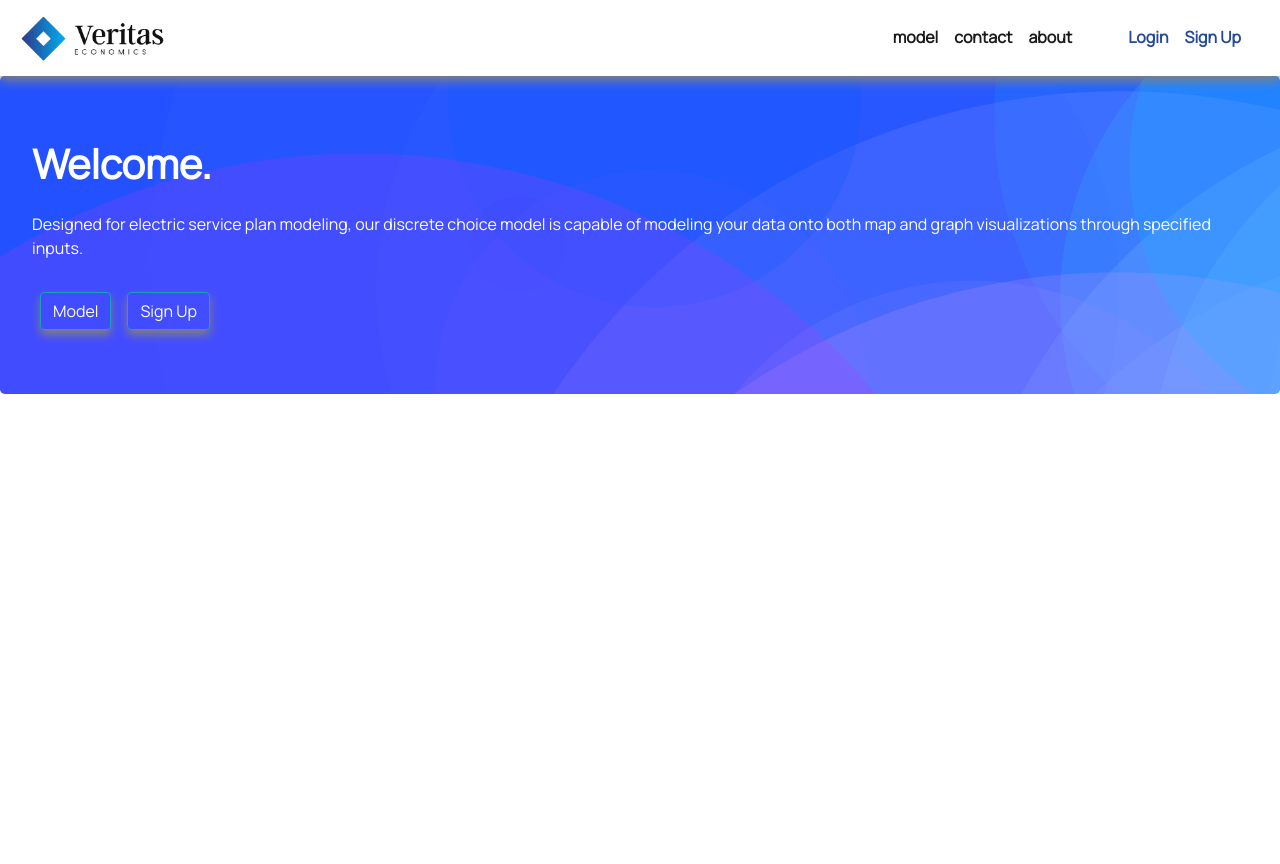
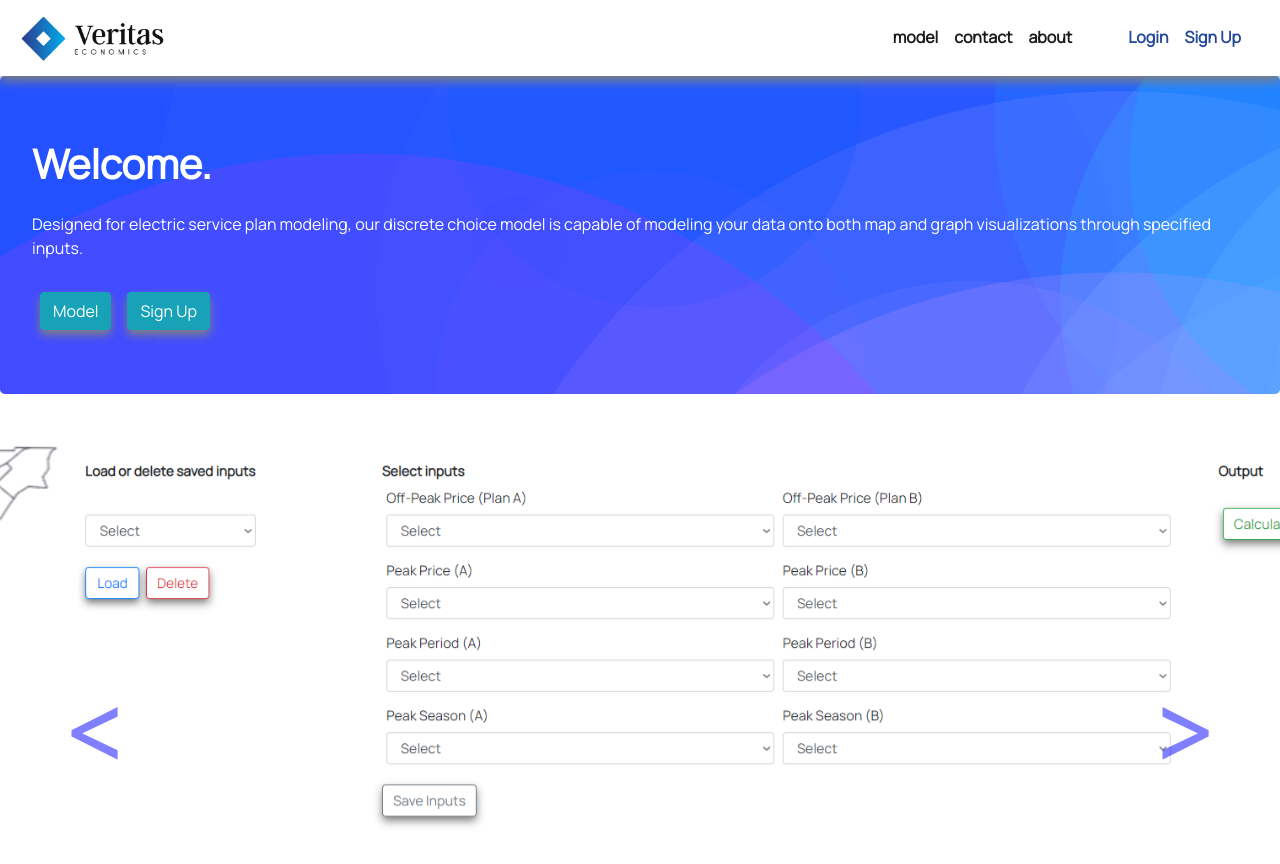
Before and after one commit to AlanChen4/Veritas, a React (Create React App) app: page / in a window 1280 px wide. Shown: the top 864 px of the page. Before the commit the page ends 800 px from the top, so only its background shows below. Built offline with nearby package versions, Linux system fonts and the light colour scheme.

Commit message:
Add carousel to homepage

```diff
--- /dev/null
+++ b/src/pages/HomePage.css
@@ -0,0 +1,31 @@
+.carousel-control-prev-icon,
+.carousel-control-next-icon {
+  height: 100px;
+  width: 100px;
+  background-size: 100%, 100%;
+  background-image: none;
+}
+
+.carousel-control-next-icon:after
+{
+  content: '>';
+  font-size: 100px;
+  color: blue;
+}
+
+.carousel-control-prev-icon:after {
+  content: '<';
+  font-size: 100px;
+  color: blue;
+}
+
+.carousel-caption {
+    font-family: 'manrope', sans-serif;
+    font-weight: bold;
+    color: black;
+}
+
+.carousel-item img{
+    width: 100%;
+    height: auto;
+}
--- a/src/pages/HomePage.js
+++ b/src/pages/HomePage.js
@@ -1,10 +1,19 @@
-import React from 'react';
+import React, { useState } from 'react';
 import { useHistory } from 'react-router-dom';
+
+import './HomePage.css';
 import Button from 'react-bootstrap/Button';
+import Carousel from 'react-bootstrap/Carousel';
 import Jumbotron from 'react-bootstrap/Jumbotron';
 
 export default function HomePage() {
     const history = useHistory();
+
+    const [index, setIndex] = useState(0);
+
+    const handleSelect = (selectedIndex, e) => {
+        setIndex(selectedIndex);
+    }
 
     const handleRouteChange = (route) => {
         history.push(route);
@@ -19,17 +28,37 @@ export default function HomePage() {
                     is capable of modeling your data onto both map and graph visualizations
                     through specified inputs.
                 </p>
-                <Button className='load-btn mx-2' variant='outline-info' style={{color:'white'}}
+                <Button className='load-btn mx-2' variant='info' style={{color:'white'}}
                     onClick={() => handleRouteChange('model')}
                 >
                     Model
                 </Button>
-                <Button className='load-btn mx-2' variant='outline-info' style={{color:'white'}}
+                <Button className='load-btn mx-2' variant='info' style={{color:'white'}}
                     onClick={() => handleRouteChange('signup')}
                 >
                     Sign Up
                 </Button>
             </Jumbotron>
+            <Carousel activeIndex={index} onSelect={handleSelect}>
+                <Carousel.Item>
+                    <img
+                        src='tn_map.png'
+                        alt='map visualization'
+                    />
+                </Carousel.Item>
+                <Carousel.Item>
+                    <img
+                        src='inputs.png'
+                        alt='inputs'
+                    />
+                </Carousel.Item>
+                <Carousel.Item>
+                    <img
+                        src='model_bar_chart.png'
+                        alt='bar chart'
+                    />
+                </Carousel.Item>
+            </Carousel>
         </div>
     )
 }
```
Also changed, not shown: public/inputs.png (added).
